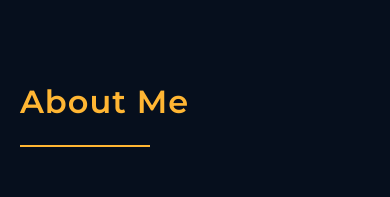
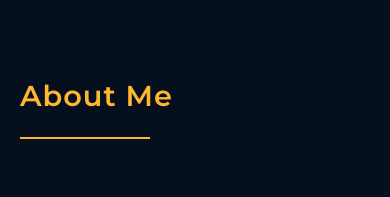
Before and after one commit to yourdevujjawal/portfolio-v1, a React (Create React App) app: page / in a window 390 px wide. Shown: the part 519-716 px from the top of the page. Built offline with nearby package versions, Linux system fonts and the light colour scheme.

Commit message:
heading fixed for mobile

```diff
--- a/src/styles/_base.scss
+++ b/src/styles/_base.scss
@@ -38,6 +38,10 @@ section {
   @media (max-width: 1199px) {
     font-size: 2rem;
   }
+
+  @media (max-width: 767px) {
+    font-size: 1.8rem;
+  }
   &::after {
     content: "";
     position: relative;
```
